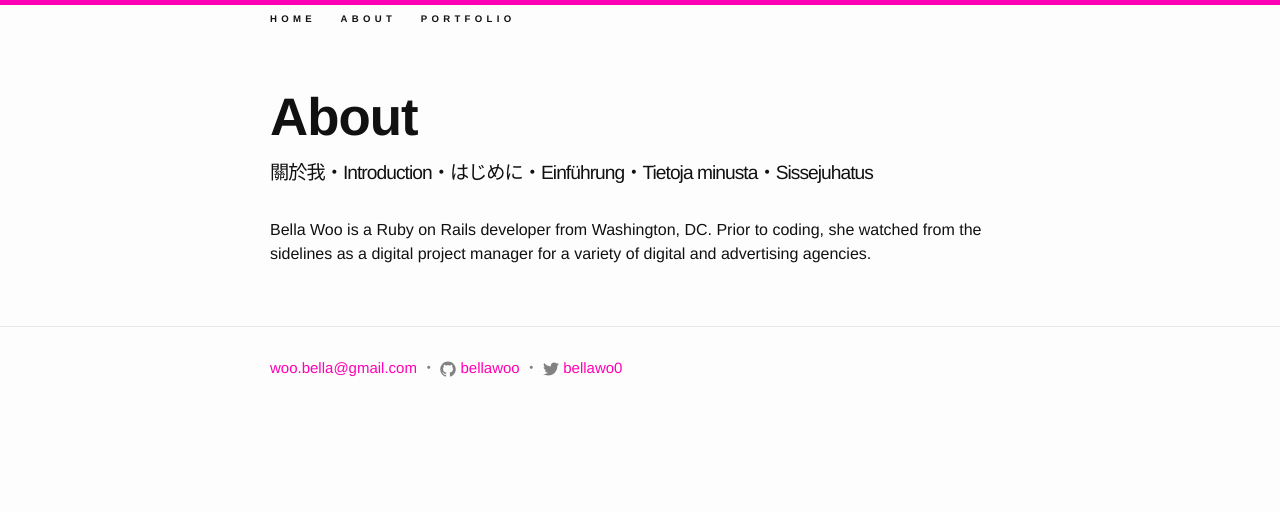
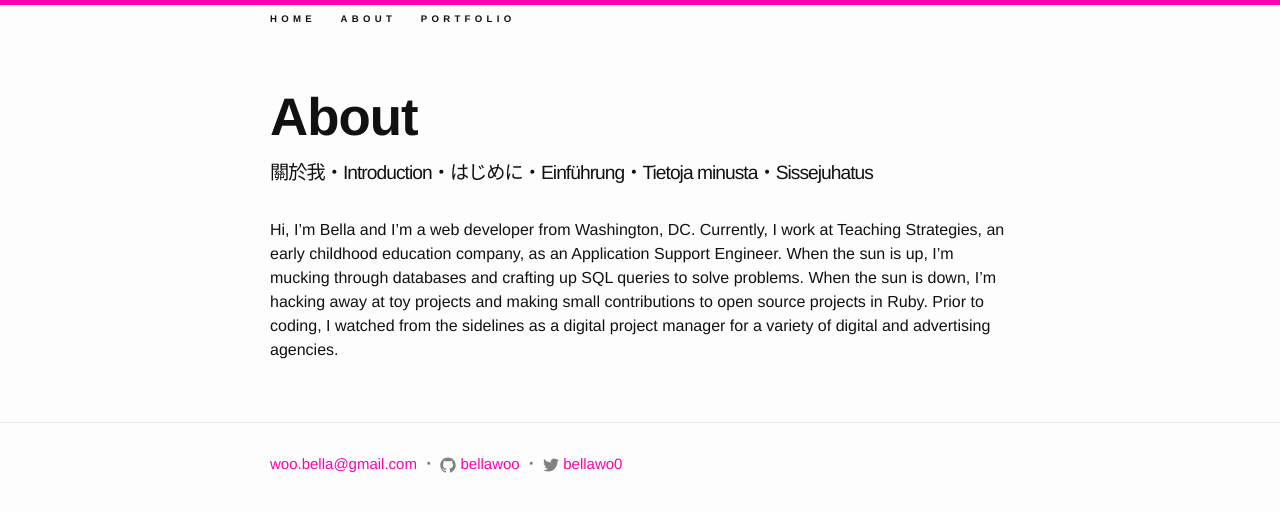
Before and after one commit to bellawoo/bellawoo.github.io, a Jekyll site: the page built from about.md, in a window 1280 px wide. Shown: the top 512 px of the page. Built offline with Jekyll 4.4.1, drawn with Linux system fonts in a browser that asks for light colours.

Commit message:
updates to reflect TSI

```diff
--- a/about.md
+++ b/about.md
@@ -5,4 +5,4 @@ permalink: /about/
 desc: 關於我&#x30FB;Introduction&#x30FB;はじめに&#x30FB;Einführung&#x30FB;Tietoja minusta&#x30FB;Sissejuhatus
 ---
 
-Bella Woo is a Ruby on Rails developer from Washington, DC. Prior to coding, she watched from the sidelines as a digital project manager for a variety of digital and advertising agencies.
+Hi, I'm Bella and I'm a web developer from Washington, DC. Currently, I work at Teaching Strategies, an early childhood education company, as an Application Support Engineer. When the sun is up, I'm mucking through databases and crafting up SQL queries to solve problems. When the sun is down, I'm hacking away at toy projects and making small contributions to open source projects in Ruby. Prior to coding, I watched from the sidelines as a digital project manager for a variety of digital and advertising agencies.
--- a/index.html
+++ b/index.html
@@ -4,7 +4,7 @@ layout: default
 
 <div class="home">
 <h1 class="brand-header">Bella Woo</h1>
-<small>Software Developer&#x30FB;Digital Project Manager</small>
+<small>Code Wrangler&#x30FB;Cat Herder</small>
 <p>Hello!</p>
 <p>Welcome to my website. Here, you'll find some more information about who I am and my work. I periodically <a href="http://bellawo0.tumblr.com">blog</a> about coding and other life interests, but think of this as the TL;DR version.</p>
 </div>
```
